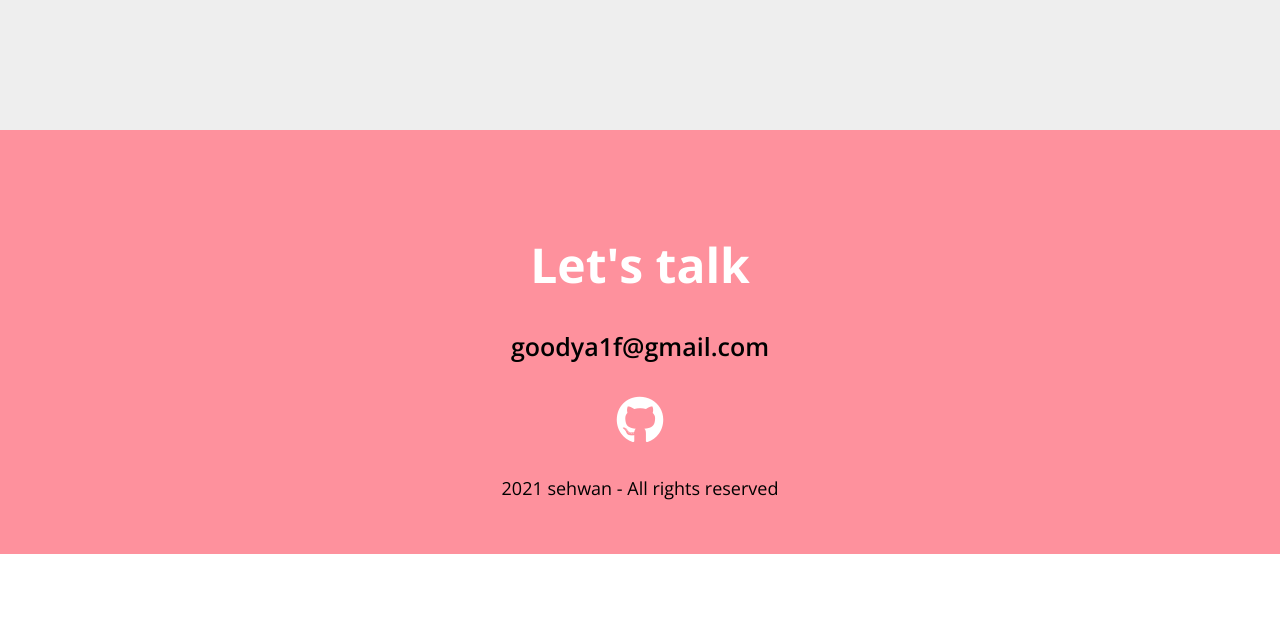
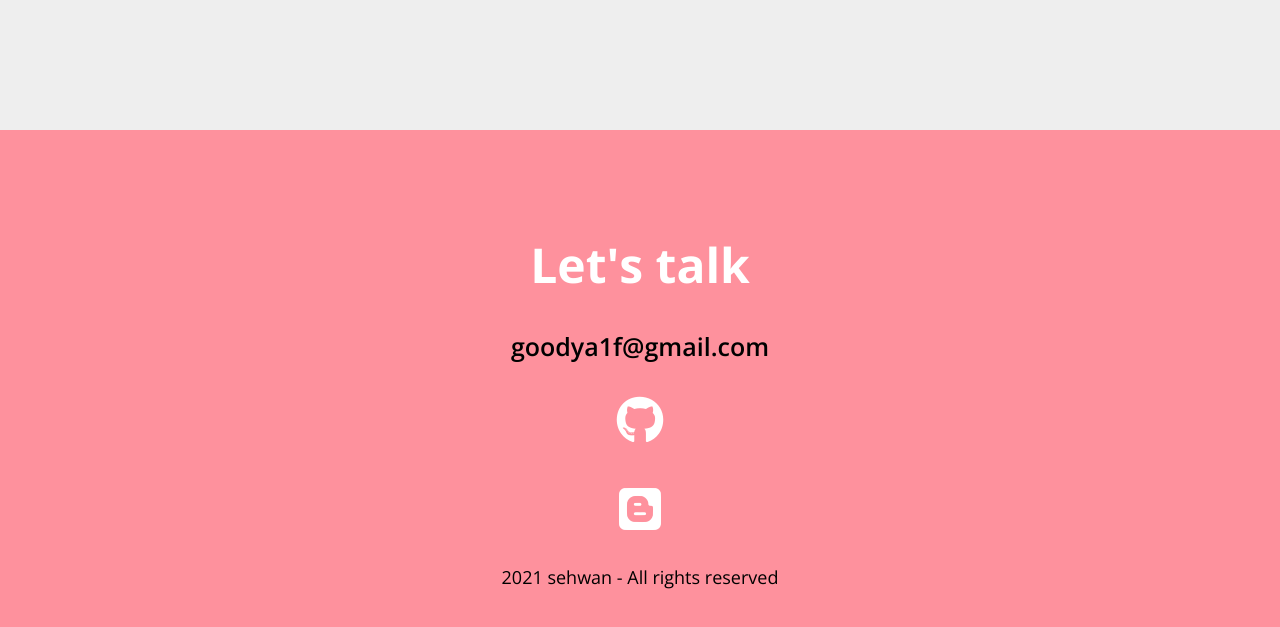
Before and after one commit to Jangsehwan/portfolio, a plain HTML site: page index.html in a window 1280 px wide. Shown: the part 4710-5337 px from the top of the page. Before the commit the page ends 5264 px from the top, so only its background shows below. Drawn offline with nearby package versions, Linux system fonts and the light colour scheme.

Commit message:
HTML: Add contact element

```diff
--- a/index.html
+++ b/index.html
@@ -320,6 +320,11 @@
                 <i class="fab fa-github"></i>
             </a>
         </div>
+        <div class="contact__link">
+            <a href="https://jangsehwan.tistory.com/" target="_blank">
+                <i class="fab fa-blogger"></i>
+            </a>
+        </div>
         <p class="contact__rights">
             2021 sehwan - All rights reserved
         </p>
```
